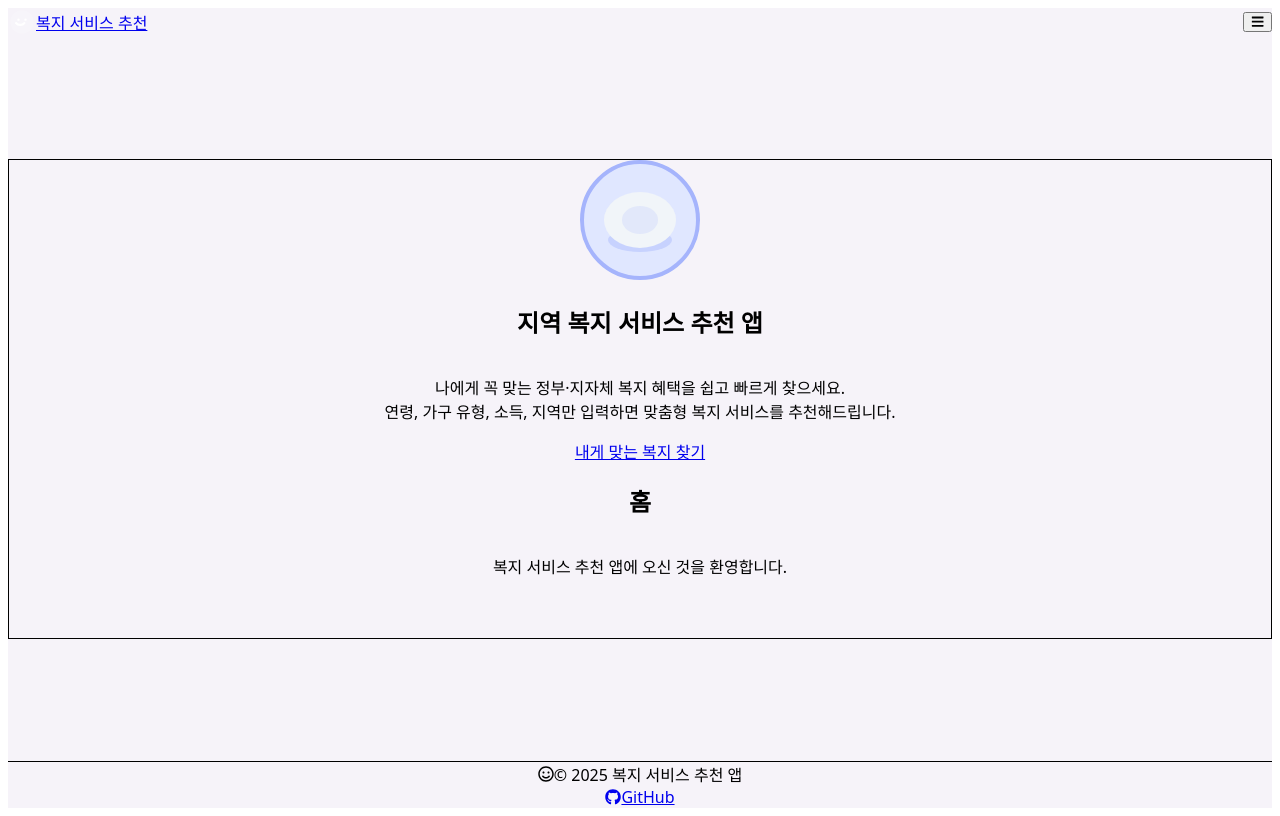
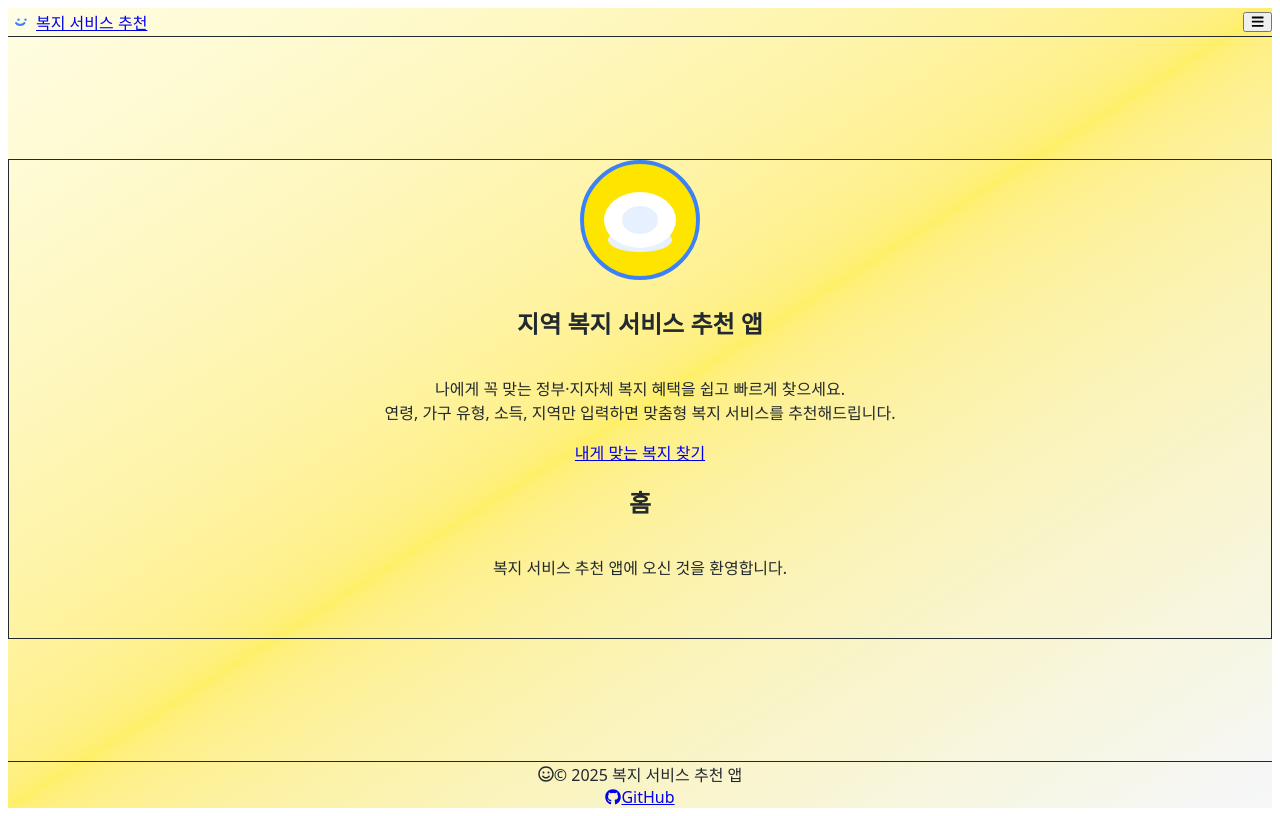
Before and after one commit to mxten777/new_project_20, a React (Vite) app: page / in a window 1280 px wide. Built offline with nearby package versions, Linux system fonts and the light colour scheme.

Commit message:
docs: 프로젝트 요약 마크다운 최신화 및 UI/UX 개선사항 반영

```diff
--- a/src/components/Footer.tsx
+++ b/src/components/Footer.tsx
@@ -2,13 +2,13 @@ import { FaGithub, FaRegSmile } from 'react-icons/fa';
 
 export default function Footer() {
   return (
-    <footer className="w-full bg-gradient-to-r from-blue-50 via-purple-50 to-pink-50 text-gray-600 text-center py-6 mt-10 border-t border-blue-100 shadow-inner relative z-10">
+    <footer className="w-full bg-surface text-text-subtle text-center py-6 mt-10 border-t border-border shadow-inner relative z-10 animate-fade-in">
       <div className="flex flex-col md:flex-row items-center justify-center gap-2 md:gap-4">
         <span className="flex items-center gap-2 font-semibold text-base md:text-lg">
-          <FaRegSmile className="text-blue-400 animate-spin-slow"/>
+          <FaRegSmile className="text-primary animate-spin-slow"/>
           © {new Date().getFullYear()} 복지 서비스 추천 앱
         </span>
-        <a href="https://github.com/" target="_blank" rel="noopener noreferrer" className="inline-flex items-center gap-1 text-blue-500 hover:underline hover:text-purple-500 transition">
+        <a href="https://github.com/" target="_blank" rel="noopener noreferrer" className="inline-flex items-center gap-1 text-primary hover:underline hover:text-accent transition">
           <FaGithub /> GitHub
         </a>
       </div>
--- a/src/components/Header.tsx
+++ b/src/components/Header.tsx
@@ -6,21 +6,21 @@ import MobileNav from './MobileNav';
 
 export default function Header() {
   return (
-    <header className="w-full bg-gradient-to-r from-blue-600 via-indigo-500 to-purple-500 py-4 px-6 shadow-xl text-white flex items-center justify-between relative z-20">
-      <div className="flex items-center gap-3 text-2xl font-extrabold tracking-tight drop-shadow-lg">
-        <span className="inline-flex items-center justify-center w-10 h-10 rounded-full bg-white bg-opacity-20 shadow-lg mr-2 animate-bounce-slow">
-          <svg width="28" height="28" fill="none" viewBox="0 0 24 24"><circle cx="12" cy="12" r="10" fill="#fff" fillOpacity="0.2"/><path d="M7 13c1.5 2 5.5 2 7 0" stroke="#fff" strokeWidth="2" strokeLinecap="round"/><circle cx="9" cy="10" r="1" fill="#fff"/><circle cx="15" cy="10" r="1" fill="#fff"/></svg>
+    <header className="w-full bg-white/80 backdrop-blur-md shadow-soft border-b border-border/60 py-3 px-4 sm:px-8 flex items-center justify-between sticky top-0 z-30 animate-fade-in">
+      <div className="flex items-center gap-3 text-2xl font-extrabold tracking-tight text-primary drop-shadow-lg">
+        <span className="inline-flex items-center justify-center w-10 h-10 rounded-full bg-accent-yellow/80 shadow-card mr-2 animate-bounce-slow">
+          <svg width="28" height="28" fill="none" viewBox="0 0 24 24"><circle cx="12" cy="12" r="10" fill="#fff" fillOpacity="0.2"/><path d="M7 13c1.5 2 5.5 2 7 0" stroke="#3C82F6" strokeWidth="2" strokeLinecap="round"/><circle cx="9" cy="10" r="1" fill="#3C82F6"/><circle cx="15" cy="10" r="1" fill="#3C82F6"/></svg>
         </span>
-        <Link to="/" className="hover:underline">복지 서비스 추천</Link>
+        <Link to="/" className="hover:underline">
+          복지 서비스 추천
+        </Link>
       </div>
-      {/* 데스크탑 네비게이션 */}
       <nav className="hidden md:flex gap-2 xl:gap-4 text-base xl:text-lg font-semibold items-center">
-        <Link to="/" className="flex items-center gap-1 px-2 xl:px-3 py-1 rounded-lg hover:bg-white hover:bg-opacity-20 transition"><FaHome className="mb-0.5"/> 홈</Link>
-        <Link to="/profile" className="flex items-center gap-1 px-2 xl:px-3 py-1 rounded-lg hover:bg-white hover:bg-opacity-20 transition"><FaUserAlt className="mb-0.5"/> 프로필</Link>
-        <Link to="/recommend" className="flex items-center gap-1 px-2 xl:px-3 py-1 rounded-lg hover:bg-white hover:bg-opacity-20 transition"><FaStar className="mb-0.5"/> 추천</Link>
-        <Link to="/favorites" className="flex items-center gap-1 px-2 xl:px-3 py-1 rounded-lg hover:bg-white hover:bg-opacity-20 transition"><FaRegHeart className="mb-0.5"/> 즐겨찾기</Link>
+        <Link to="/" className="flex items-center gap-1 px-2 xl:px-3 py-1 rounded-lg hover:bg-accent-yellow/40 hover:text-primary transition"><FaHome className="mb-0.5"/> 홈</Link>
+        <Link to="/profile" className="flex items-center gap-1 px-2 xl:px-3 py-1 rounded-lg hover:bg-accent-yellow/40 hover:text-primary transition"><FaUserAlt className="mb-0.5"/> 프로필</Link>
+        <Link to="/recommend" className="flex items-center gap-1 px-2 xl:px-3 py-1 rounded-lg hover:bg-accent-yellow/40 hover:text-primary transition"><FaStar className="mb-0.5"/> 추천</Link>
+        <Link to="/favorites" className="flex items-center gap-1 px-2 xl:px-3 py-1 rounded-lg hover:bg-accent-yellow/40 hover:text-primary transition"><FaRegHeart className="mb-0.5"/> 즐겨찾기</Link>
       </nav>
-      {/* 모바일 햄버거버튼 및 네비 */}
       <div className="flex items-center md:hidden">
         <MobileNav />
       </div>
--- a/src/components/HeroSection.tsx
+++ b/src/components/HeroSection.tsx
@@ -1,19 +1,36 @@
 import { Link } from 'react-router-dom';
+
 export default function HeroSection() {
   return (
-    <section className="relative w-full max-w-4xl mx-auto text-center py-20 px-4 flex flex-col items-center justify-center overflow-hidden">
+    <section className="relative w-full max-w-4xl mx-auto text-center py-20 px-4 flex flex-col items-center justify-center overflow-hidden animate-fade-in">
       <div className="absolute inset-0 pointer-events-none z-0">
-        <div className="absolute -top-32 -left-32 w-96 h-96 bg-gradient-to-br from-blue-200 via-purple-200 to-pink-100 rounded-full blur-3xl opacity-60 animate-pulse-slow"></div>
-        <div className="absolute -bottom-24 right-0 w-80 h-80 bg-gradient-to-tr from-purple-100 via-pink-100 to-blue-100 rounded-full blur-2xl opacity-50 animate-pulse-slow"></div>
+        <div className="absolute -top-32 -left-32 w-96 h-96 bg-accent-yellow/40 rounded-full blur-3xl opacity-60 animate-pulse-slow"></div>
+        <div className="absolute -bottom-24 right-0 w-80 h-80 bg-primary/10 rounded-full blur-2xl opacity-50 animate-pulse-slow"></div>
       </div>
       <div className="relative z-10 flex flex-col items-center">
         <div className="mb-8 animate-float">
-          <svg width="120" height="120" viewBox="0 0 120 120" fill="none"><circle cx="60" cy="60" r="58" fill="#e0e7ff" stroke="#a5b4fc" strokeWidth="4"/><ellipse cx="60" cy="80" rx="32" ry="12" fill="#c7d2fe"/><ellipse cx="60" cy="60" rx="36" ry="28" fill="#f1f5f9"/><ellipse cx="60" cy="60" rx="18" ry="14" fill="#a5b4fc" fillOpacity="0.2"/></svg>
+          <svg width="120" height="120" viewBox="0 0 120 120" fill="none">
+            <circle cx="60" cy="60" r="58" fill="#FEE500" stroke="#3C82F6" strokeWidth="4" />
+            <ellipse cx="60" cy="80" rx="32" ry="12" fill="#E8F1FF" />
+            <ellipse cx="60" cy="60" rx="36" ry="28" fill="#fff" />
+            <ellipse cx="60" cy="60" rx="18" ry="14" fill="#3C82F6" fillOpacity="0.12" />
+          </svg>
         </div>
-        <h1 className="text-4xl md:text-5xl font-extrabold text-blue-700 mb-4 leading-tight drop-shadow-lg">지역 복지 서비스 <span className="bg-gradient-to-r from-blue-400 to-purple-400 text-white px-2 py-1 rounded-xl shadow">추천 앱</span></h1>
-        <p className="text-lg md:text-xl text-gray-700 mb-8 font-medium">나에게 꼭 맞는 정부·지자체 복지 혜택을 쉽고 빠르게 찾으세요.<br />
-          연령, 가구 유형, 소득, 지역만 입력하면 <span className="text-blue-500 font-bold">맞춤형 복지 서비스</span>를 추천해드립니다.</p>
-            <Link to="/profile" className="inline-block bg-gradient-to-r from-blue-500 to-purple-500 text-white font-bold py-4 px-10 rounded-2xl shadow-xl hover:from-blue-600 hover:to-purple-600 transition text-xl animate-bounce-slow">내게 맞는 복지 찾기</Link>
+        <h1 className="text-4xl md:text-5xl font-extrabold text-primary mb-4 leading-tight drop-shadow-lg">
+          지역 복지 서비스{' '}
+          <span className="bg-accent-yellow text-primary px-2 py-1 rounded-xl shadow font-black">추천 앱</span>
+        </h1>
+        <p className="text-lg md:text-xl text-text-subtle mb-8 font-medium">
+          나에게 꼭 맞는 정부·지자체 복지 혜택을 쉽고 빠르게 찾으세요.<br />
+          연령, 가구 유형, 소득, 지역만 입력하면{' '}
+          <span className="text-primary font-bold">맞춤형 복지 서비스</span>를 추천해드립니다.
+        </p>
+        <Link
+          to="/profile"
+          className="inline-block bg-accent-yellow text-primary font-extrabold py-4 px-10 rounded-2xl shadow-card hover:bg-primary hover:text-white transition text-xl animate-bounce-slow"
+        >
+          내게 맞는 복지 찾기
+        </Link>
       </div>
     </section>
   );
--- a/src/components/Layout.tsx
+++ b/src/components/Layout.tsx
@@ -4,10 +4,10 @@ import Footer from "./Footer";
 
 export default function Layout({ children }: { children: React.ReactNode }) {
   return (
-    <div className="flex flex-col min-h-screen relative overflow-x-hidden bg-[#f6f3f9] bg-gradient-to-br from-blue-50 via-purple-50 to-pink-50">
+    <div className="flex flex-col min-h-screen relative overflow-x-hidden bg-gradient-to-br from-[#FFFDE4] via-[#FEE500]/60 to-[#F5F7FA] text-[#22292f]">
       <Header />
       <main className="flex-1 flex flex-col items-center justify-center px-0 sm:px-2 py-4 sm:py-8 z-10 relative transition-all duration-500 animate-fadeIn w-full overflow-x-auto">
-        <div className="w-full max-w-full sm:max-w-2xl md:max-w-4xl lg:max-w-5xl mx-auto bg-white/90 rounded-2xl sm:rounded-3xl shadow-xl p-1.5 sm:p-3 md:p-6 min-h-[60vh] my-2 sm:my-4 md:my-8 border border-blue-100/30 backdrop-blur-md transition-all duration-500 box-border overflow-x-auto">
+        <div className="w-full max-w-full sm:max-w-2xl md:max-w-4xl lg:max-w-5xl mx-auto bg-white/85 rounded-3xl shadow-card p-2 sm:p-4 md:p-8 min-h-[60vh] my-2 sm:my-4 md:my-8 border border-yellow-100/30 backdrop-blur-xl transition-all duration-500 box-border overflow-x-auto">
           {children}
         </div>
       </main>
--- a/src/pages/ProfilePage.tsx
+++ b/src/pages/ProfilePage.tsx
@@ -1,12 +1,17 @@
 import UserProfileForm, { type UserProfile } from "../components/UserProfileForm";
 import { useState } from "react";
+import { useNavigate } from "react-router-dom";
 import Toast from "../components/Toast";
 
 export default function ProfilePage() {
   const [toast, setToast] = useState<{ show: boolean; message: string; type?: 'success' | 'error' | 'info' }>({ show: false, message: '' });
+  const navigate = useNavigate();
 
   const handleProfileSubmit = (_profile: UserProfile) => {
     setToast({ show: true, message: '프로필이 저장되었습니다!', type: 'success' });
+    setTimeout(() => {
+      navigate('/recommend');
+    }, 600); // 토스트 UX 후 이동
   };
 
   return (
--- a/src/pages/RecommendPage.tsx
+++ b/src/pages/RecommendPage.tsx
@@ -25,6 +25,7 @@ export default function RecommendPage() {
       let result = sampleServices;
       // 필터 조건이 하나라도 있으면 필터링, 모두 없으면 전체 노출
       const hasProfile = profile && (profile.region || profile.familyType || profile.incomeLevel || profile.age);
+      console.log('[RecommendPage] Loaded profile:', profile);
       if (hasProfile) {
         if (profile.region) {
           result = result.filter(s => s.region === profile.region || s.region === '전국');
@@ -41,7 +42,14 @@ export default function RecommendPage() {
           if (age >= 19 && age <= 34) result = result.filter(s => s.eligibility.includes('청년') || !s.eligibility);
         }
       }
-      setFiltered(result);
+      console.log('[RecommendPage] Filtered result:', result);
+      // 필터 결과가 0개면 전체 카드 fallback
+      if (result.length === 0) {
+        console.warn('[RecommendPage] No results after filtering, falling back to all cards.');
+        setFiltered(sampleServices);
+      } else {
+        setFiltered(result);
+      }
       setLoading(false);
     }, 600); // UX용 로딩 딜레이
   }, []);
```
Also changed, not shown: src/components/MobileNav.tsx (+4 -4 lines), src/components/ServiceDetailModal.tsx (+20 -13 lines), tailwind.config.js (+50 -0 lines), 1 other file (tests, documents, lock files or other folders).
